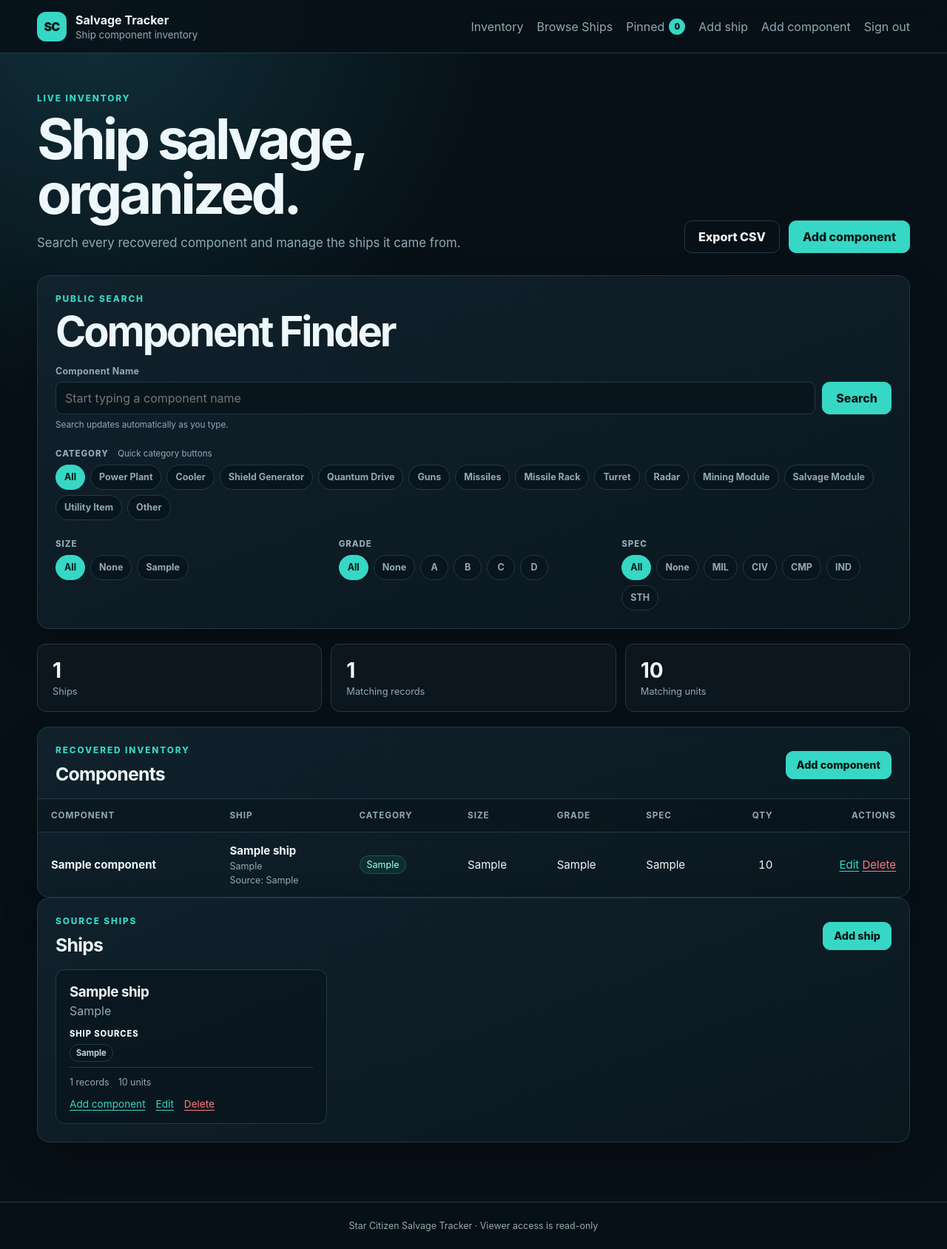
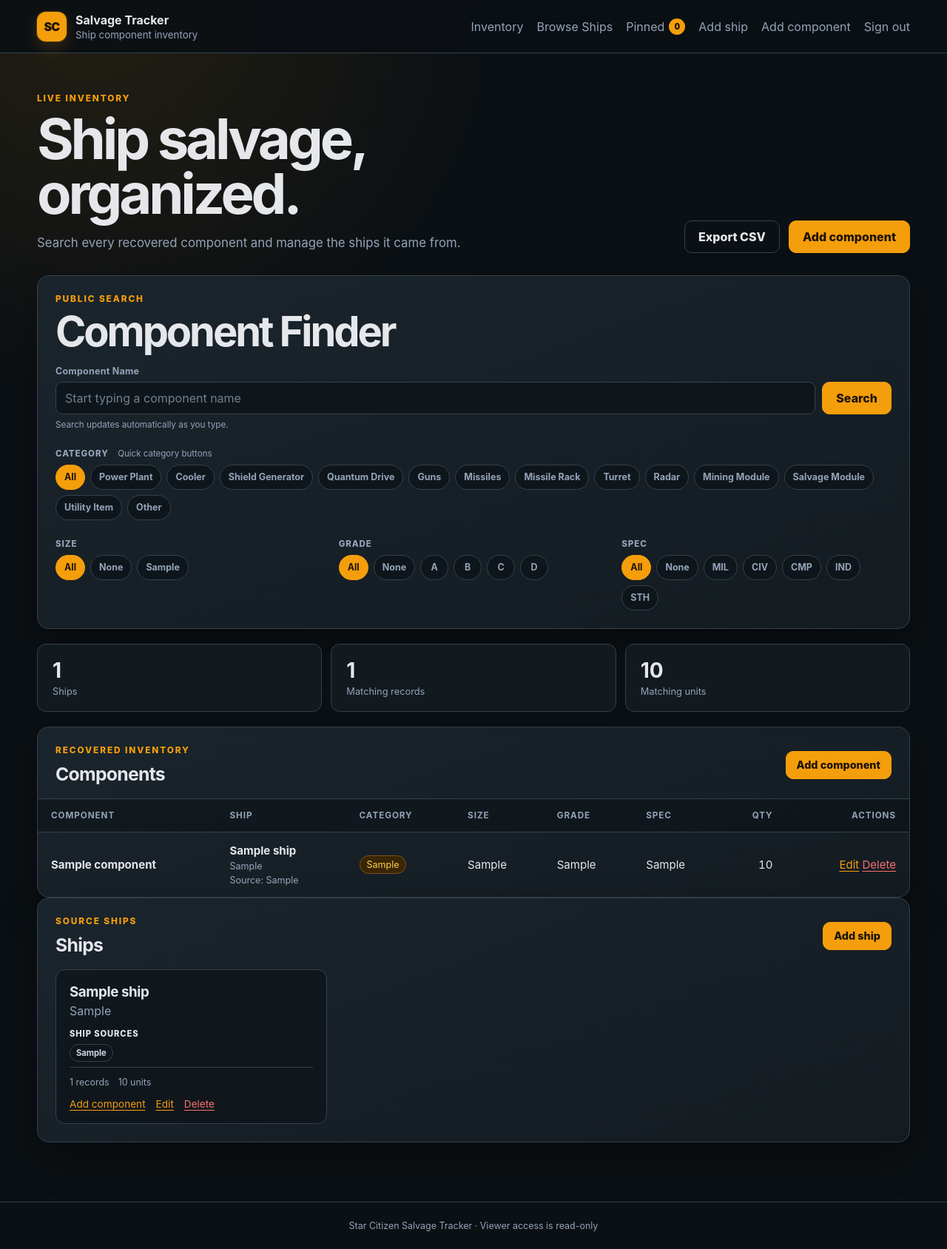
Before and after one commit to nitestalker5286/studious-octo-giggle, a Flask app: page / in a window 1280 px wide. Shown: the whole page at 74% size. Run offline with Flask 3, Linux system fonts and the light colour scheme; the visitor is signed in with stand-in values (Sample User, id 1); tables that the repository leaves empty hold one stand-in row (values such as "Sample post").

Commit message:
Apply Industrial Salvage theme site-wide

```diff
--- a/static/styles.css
+++ b/static/styles.css
@@ -1,32 +1,39 @@
 :root {
-  --bg: #071017;
-  --surface: #0d1922;
-  --surface-2: #11232e;
-  --line: #233945;
-  --text: #eef7fa;
-  --muted: #91a9b5;
-  --accent: #36d7c4;
-  --accent-dark: #092f30;
-  --danger: #ff7b7b;
-  --warning: #ffc766;
+  color-scheme: dark;
+  --bg: #0B1014;
+  --surface: #141C22;
+  --surface-2: #1B252D;
+  --surface-deep: #0F161B;
+  --line: #33414C;
+  --line-strong: #566572;
+  --text: #E5E7EB;
+  --muted: #94A3B8;
+  --accent: #F59E0B;
+  --accent-hover: #FBBF24;
+  --accent-ink: #1C1305;
+  --accent-dark: #3A2505;
+  --danger: #F87171;
+  --warning: #FBBF24;
   --radius: 16px;
-  --shadow: 0 20px 50px rgba(0,0,0,.25);
+  --shadow: 0 20px 50px rgba(0,0,0,.34);
 }
 * { box-sizing: border-box; }
 [hidden] { display: none !important; }
 html { font-family: Inter, ui-sans-serif, system-ui, -apple-system, BlinkMacSystemFont, "Segoe UI", sans-serif; background: var(--bg); color: var(--text); }
-body { margin: 0; min-height: 100vh; background: radial-gradient(circle at 10% 0%, #11303a 0, transparent 34rem), var(--bg); }
+body { margin: 0; min-height: 100vh; background: radial-gradient(circle at 10% 0%, rgba(245,158,11,.10) 0, transparent 34rem), var(--bg); }
+::selection { color: var(--accent-ink); background: var(--accent-hover); }
 a { color: var(--accent); text-underline-offset: 3px; }
+a:hover { color: var(--accent-hover); }
 button, input, select { font: inherit; }
-.site-header { min-height: 72px; display: flex; align-items: center; justify-content: space-between; gap: 24px; padding: 14px max(24px, calc((100vw - 1180px) / 2)); border-bottom: 1px solid var(--line); background: rgba(7,16,23,.88); backdrop-filter: blur(12px); position: sticky; top: 0; z-index: 10; }
+.site-header { min-height: 72px; display: flex; align-items: center; justify-content: space-between; gap: 24px; padding: 14px max(24px, calc((100vw - 1180px) / 2)); border-bottom: 1px solid var(--line); background: rgba(11,16,20,.92); backdrop-filter: blur(12px); position: sticky; top: 0; z-index: 10; }
 .brand { display: flex; gap: 12px; align-items: center; color: var(--text); text-decoration: none; }
-.brand-mark { display: grid; place-items: center; width: 40px; height: 40px; border-radius: 12px; color: #051817; background: var(--accent); font-weight: 900; letter-spacing: -.05em; }
+.brand-mark { display: grid; place-items: center; width: 40px; height: 40px; border-radius: 12px; color: var(--accent-ink); background: var(--accent); box-shadow: 0 0 0 1px rgba(251,191,36,.2), 0 8px 22px rgba(245,158,11,.18); font-weight: 900; letter-spacing: -.05em; }
 .brand small { display: block; color: var(--muted); margin-top: 2px; }
 nav { display: flex; align-items: center; gap: 18px; }
 nav a, .link-button { color: var(--muted); text-decoration: none; border: 0; background: none; padding: 0; cursor: pointer; }
-nav a:hover, .link-button:hover { color: var(--text); }
+nav a:hover, .link-button:hover { color: var(--accent-hover); }
 .watchlist-nav-link { display: inline-flex; align-items: center; gap: 6px; }
-.pin-count { display: inline-grid; place-items: center; min-width: 22px; height: 22px; padding: 0 6px; border-radius: 99px; color: #041817; background: var(--accent); font-size: .7rem; font-weight: 900; font-variant-numeric: tabular-nums; }
+.pin-count { display: inline-grid; place-items: center; min-width: 22px; height: 22px; padding: 0 6px; border-radius: 99px; color: var(--accent-ink); background: var(--accent); font-size: .7rem; font-weight: 900; font-variant-numeric: tabular-nums; }
 .container { width: min(1180px, calc(100% - 32px)); margin: 0 auto; padding: 54px 0 80px; }
 .hero { display: flex; justify-content: space-between; align-items: end; gap: 30px; margin-bottom: 30px; }
 h1, h2, h3, p { margin-top: 0; }
@@ -36,11 +43,14 @@ h3 { letter-spacing: -.02em; }
 .hero p:not(.eyebrow), .form-intro p:not(.eyebrow) { color: var(--muted); max-width: 620px; font-size: 1.05rem; line-height: 1.6; margin-bottom: 0; }
 .eyebrow { color: var(--accent); font-size: .74rem; text-transform: uppercase; letter-spacing: .16em; font-weight: 800; margin-bottom: 10px; }
 .hero-actions, .form-actions { display: flex; align-items: center; justify-content: flex-end; gap: 12px; }
-.button { display: inline-flex; justify-content: center; align-items: center; min-height: 44px; padding: 0 18px; border: 1px solid var(--accent); border-radius: 10px; color: #041817; background: var(--accent); text-decoration: none; font-weight: 800; cursor: pointer; }
-.button:hover { filter: brightness(1.08); }
+.button { display: inline-flex; justify-content: center; align-items: center; min-height: 44px; padding: 0 18px; border: 1px solid var(--accent); border-radius: 10px; color: var(--accent-ink); background: var(--accent); text-decoration: none; font-weight: 800; cursor: pointer; transition: color .15s ease, background .15s ease, border-color .15s ease, transform .15s ease; }
+.button:hover { color: var(--accent-ink); background: var(--accent-hover); border-color: var(--accent-hover); transform: translateY(-1px); }
+.button:active { transform: translateY(0); }
+.button:disabled { opacity: .45; cursor: not-allowed; transform: none; }
 .button-secondary { color: var(--text); background: transparent; border-color: var(--line); }
+.button-secondary:hover { color: var(--accent-hover); background: rgba(245,158,11,.08); border-color: var(--accent); }
 .button-small { min-height: 38px; padding: 0 14px; font-size: .9rem; }
-.panel { border: 1px solid var(--line); background: linear-gradient(160deg, rgba(17,35,46,.92), rgba(10,23,31,.96)); border-radius: var(--radius); box-shadow: var(--shadow); }
+.panel { border: 1px solid var(--line); background: linear-gradient(160deg, rgba(27,37,45,.97), rgba(20,28,34,.98)); border-radius: var(--radius); box-shadow: var(--shadow); }
 .filter-panel { padding: 24px; margin-bottom: 20px; }
 .section-heading { display: flex; justify-content: space-between; align-items: center; gap: 20px; padding: 24px 24px 18px; }
 .filter-panel .section-heading { padding: 0 0 18px; }
@@ -54,9 +64,10 @@ h3 { letter-spacing: -.02em; }
 .quick-filter-label { display: inline-block; color: var(--muted); font-size: .72rem; font-weight: 800; text-transform: uppercase; letter-spacing: .08em; margin-bottom: 8px; }
 .filter-hint { color: var(--muted); font-size: .72rem; margin-left: 8px; }
 .filter-chips { display: flex; flex-wrap: wrap; gap: 7px; }
-.filter-chip { display: inline-flex; align-items: center; min-height: 34px; padding: 5px 11px; border: 1px solid var(--line); border-radius: 99px; color: var(--muted); background: #09151d; text-decoration: none; font-size: .78rem; font-weight: 700; }
-.filter-chip:hover { color: var(--text); border-color: #3d606d; }
-.filter-chip.active { color: #041817; border-color: var(--accent); background: var(--accent); }
+.filter-chip { display: inline-flex; align-items: center; min-height: 34px; padding: 5px 11px; border: 1px solid var(--line); border-radius: 99px; color: var(--muted); background: var(--surface-deep); text-decoration: none; font-size: .78rem; font-weight: 700; transition: color .15s ease, border-color .15s ease, background .15s ease; }
+.filter-chip:hover { color: var(--accent-hover); border-color: var(--line-strong); background: var(--surface-2); }
+.filter-chip.active { color: var(--accent-ink); border-color: var(--accent); background: var(--accent); }
+.filter-chip.active:hover { border-color: var(--accent-hover); background: var(--accent-hover); }
 .filter-chips.compact .filter-chip { min-width: 38px; justify-content: center; }
 .click-filter-grid { display: grid; grid-template-columns: repeat(3, 1fr); gap: 18px; }
 .search-prompt { color: var(--muted); text-align: center; padding: 34px 20px 8px; }
@@ -67,28 +78,34 @@ h3 { letter-spacing: -.02em; }
 .field > span { color: var(--muted); font-size: .78rem; font-weight: 750; letter-spacing: .02em; }
 .field em { color: var(--accent); font-style: normal; font-size: .65rem; text-transform: uppercase; margin-left: 6px; }
 .field small { color: var(--muted); font-weight: 500; }
-input, select, textarea { width: 100%; min-height: 44px; border: 1px solid var(--line); border-radius: 9px; color: var(--text); background: #09151d; padding: 9px 12px; outline: none; }
-input:focus, select:focus, textarea:focus { border-color: var(--accent); box-shadow: 0 0 0 3px rgba(54,215,196,.12); }
+input, select, textarea { width: 100%; min-height: 44px; border: 1px solid var(--line); border-radius: 9px; color: var(--text); background: var(--surface-deep); padding: 9px 12px; outline: none; }
+input::placeholder, textarea::placeholder { color: #71808D; }
+input:hover, select:hover, textarea:hover { border-color: var(--line-strong); }
+input:focus, select:focus, textarea:focus { border-color: var(--accent); box-shadow: 0 0 0 3px rgba(245,158,11,.17); }
+option { color: var(--text); background: var(--surface); }
 .stats { display: grid; grid-template-columns: repeat(3, 1fr); gap: 12px; margin-bottom: 20px; }
-.stats > div { border: 1px solid var(--line); border-radius: 12px; background: rgba(13,25,34,.75); padding: 18px 20px; }
+.stats > div { border: 1px solid var(--line); border-radius: 12px; background: rgba(20,28,34,.88); padding: 18px 20px; }
 .stats strong { display: block; font-size: 1.75rem; }
 .stats span { color: var(--muted); font-size: .8rem; }
 .table-wrap { overflow-x: auto; border-top: 1px solid var(--line); }
 table { width: 100%; border-collapse: collapse; }
 th, td { padding: 15px 18px; border-bottom: 1px solid var(--line); text-align: left; vertical-align: middle; }
-th { color: var(--muted); font-size: .73rem; text-transform: uppercase; letter-spacing: .08em; background: rgba(5,14,20,.35); }
+th { color: var(--muted); font-size: .73rem; text-transform: uppercase; letter-spacing: .08em; background: rgba(11,16,20,.52); }
 td { font-size: .94rem; }
 td small { display: block; color: var(--muted); margin-top: 4px; }
 tr:last-child td { border-bottom: 0; }
+tbody tr { transition: background .15s ease; }
+tbody tr:hover { background: rgba(245,158,11,.045); }
 .number { text-align: right; font-variant-numeric: tabular-nums; }
 .actions { white-space: nowrap; text-align: right; }
 .actions > * { margin-left: 10px; }
 .inline-form { display: inline; margin: 0; }
 .danger-link { color: var(--danger); border: 0; background: none; padding: 0; text-decoration: underline; text-underline-offset: 3px; cursor: pointer; }
-.tag { display: inline-flex; border: 1px solid #265351; background: var(--accent-dark); color: #a6fff3; border-radius: 99px; padding: 4px 9px; font-size: .78rem; white-space: nowrap; }
-.pin-button { display: inline-flex; align-items: center; justify-content: center; gap: 6px; min-height: 34px; padding: 5px 10px; border: 1px solid var(--line); border-radius: 9px; color: var(--muted); background: #09151d; cursor: pointer; font-weight: 800; font-size: .78rem; }
-.pin-button:hover { color: var(--text); border-color: var(--accent); }
-.pin-button.pinned { color: #071817; border-color: var(--accent); background: var(--accent); }
+.tag { display: inline-flex; border: 1px solid #7C5412; background: var(--accent-dark); color: #FCD34D; border-radius: 99px; padding: 4px 9px; font-size: .78rem; white-space: nowrap; }
+.pin-button { display: inline-flex; align-items: center; justify-content: center; gap: 6px; min-height: 34px; padding: 5px 10px; border: 1px solid var(--line); border-radius: 9px; color: var(--muted); background: var(--surface-deep); cursor: pointer; font-weight: 800; font-size: .78rem; }
+.pin-button:hover { color: var(--accent-hover); border-color: var(--accent); }
+.pin-button.pinned { color: var(--accent-ink); border-color: var(--accent); background: var(--accent); }
+.pin-button.pinned:hover { background: var(--accent-hover); border-color: var(--accent-hover); }
 .pin-button-icon { width: 36px; height: 36px; padding: 0; border-radius: 50%; font-size: 1rem; }
 .pin-cell { min-width: 88px; }
 .visually-hidden { position: absolute !important; width: 1px; height: 1px; padding: 0; margin: -1px; overflow: hidden; clip: rect(0,0,0,0); white-space: nowrap; border: 0; }
@@ -98,34 +115,34 @@ tr:last-child td { border-bottom: 0; }
 .sources-disclosure summary { color: var(--accent); cursor: pointer; font-weight: 800; font-size: .82rem; }
 .sources-disclosure[open] summary { margin-bottom: 9px; }
 .source-list { display: grid; gap: 6px; min-width: 250px; }
-.source-item { display: flex; justify-content: space-between; align-items: center; gap: 12px; padding: 9px 10px; border: 1px solid var(--line); border-radius: 9px; color: var(--text); background: rgba(7,16,23,.58); text-decoration: none; }
-.source-item:hover { border-color: var(--accent); }
+.source-item { display: flex; justify-content: space-between; align-items: center; gap: 12px; padding: 9px 10px; border: 1px solid var(--line); border-radius: 9px; color: var(--text); background: rgba(11,16,20,.72); text-decoration: none; }
+.source-item:hover { color: var(--text); border-color: var(--accent); background: rgba(245,158,11,.06); }
 .source-item span { min-width: 0; }
 .source-item small { display: block; color: var(--muted); margin-top: 2px; font-size: .7rem; }
 .source-quantity { flex: 0 0 auto; color: var(--accent); font-size: .76rem; white-space: nowrap; }
 .mobile-sources { margin-top: 14px; padding-top: 12px; border-top: 1px solid var(--line); }
 .ship-grid { display: grid; grid-template-columns: repeat(3, 1fr); gap: 14px; padding: 0 24px 24px; }
-.ship-card { border: 1px solid var(--line); border-radius: 13px; background: rgba(7,16,23,.48); padding: 18px; }
+.ship-card { border: 1px solid var(--line); border-radius: 13px; background: rgba(11,16,20,.58); padding: 18px; }
 .page-intro { margin-bottom: 28px; }
 .page-intro h1 { margin-bottom: 14px; }
 .page-intro > p:last-child, .ship-detail-header > div:first-child > p:last-child { color: var(--muted); font-size: 1.05rem; line-height: 1.6; max-width: 680px; }
 .public-ship-grid { display: grid; grid-template-columns: repeat(3, 1fr); gap: 14px; }
-.public-ship-card { display: flex; flex-direction: column; min-height: 230px; padding: 22px; border: 1px solid var(--line); border-radius: 14px; background: linear-gradient(160deg, rgba(17,35,46,.92), rgba(10,23,31,.96)); box-shadow: var(--shadow); color: var(--text); text-decoration: none; transition: transform .15s ease, border-color .15s ease; }
-.public-ship-card:hover { transform: translateY(-2px); border-color: var(--accent); }
+.public-ship-card { display: flex; flex-direction: column; min-height: 230px; padding: 22px; border: 1px solid var(--line); border-radius: 14px; background: linear-gradient(160deg, rgba(27,37,45,.97), rgba(20,28,34,.98)); box-shadow: var(--shadow); color: var(--text); text-decoration: none; transition: transform .15s ease, border-color .15s ease, background .15s ease; }
+.public-ship-card:hover { color: var(--text); transform: translateY(-2px); border-color: var(--accent); background: linear-gradient(160deg, rgba(58,37,5,.64), rgba(20,28,34,.98)); }
 .public-ship-card h2 { font-size: 1.4rem; margin-bottom: 5px; }
 .public-ship-card p { color: var(--muted); }
 .public-ship-source { flex: 1; }
 .public-ship-source span { display: block; color: var(--text); font-size: .7rem; font-weight: 800; text-transform: uppercase; letter-spacing: .08em; margin-bottom: 3px; }
 .ship-source-tags { display: flex; flex-wrap: wrap; gap: 5px; margin-top: 7px; }
-.ship-source-tag { display: inline-flex !important; width: fit-content; padding: 4px 8px; border: 1px solid var(--line); border-radius: 99px; color: #bcd0d9 !important; background: #09151d; font-size: .7rem !important; font-weight: 700 !important; text-transform: none !important; letter-spacing: 0 !important; margin: 0 !important; }
+.ship-source-tag { display: inline-flex !important; width: fit-content; padding: 4px 8px; border: 1px solid var(--line); border-radius: 99px; color: #CBD5E1 !important; background: var(--surface-deep); font-size: .7rem !important; font-weight: 700 !important; text-transform: none !important; letter-spacing: 0 !important; margin: 0 !important; }
 .ship-detail-sources { margin-top: 12px; color: var(--muted); font-size: .8rem; }
 .public-ship-card .ship-meta { margin-top: auto; }
 .view-ship { display: inline-flex; justify-content: space-between; align-items: center; color: var(--accent); margin-top: 16px; font-size: .86rem; font-weight: 800; }
 .ship-directory-intro { display: grid; grid-template-columns: minmax(0, 1fr) minmax(320px, .55fr); gap: 36px; align-items: end; }
 .ship-search { padding-bottom: 4px; }
 .alphabet-nav { display: flex; flex-wrap: wrap; gap: 6px; margin-bottom: 20px; }
-.alphabet-nav a { display: grid; place-items: center; min-width: 32px; height: 32px; border: 1px solid var(--line); border-radius: 8px; color: var(--muted); background: rgba(13,25,34,.7); text-decoration: none; font-size: .75rem; font-weight: 800; }
-.alphabet-nav a:hover, .alphabet-nav a.active { color: #041817; background: var(--accent); border-color: var(--accent); }
+.alphabet-nav a { display: grid; place-items: center; min-width: 32px; height: 32px; border: 1px solid var(--line); border-radius: 8px; color: var(--muted); background: rgba(20,28,34,.86); text-decoration: none; font-size: .75rem; font-weight: 800; }
+.alphabet-nav a:hover, .alphabet-nav a.active { color: var(--accent-ink); background: var(--accent-hover); border-color: var(--accent-hover); }
 .directory-result-heading { display: flex; justify-content: space-between; align-items: center; color: var(--muted); font-size: .82rem; margin: 0 2px 12px; }
 .back-link { display: inline-block; margin-bottom: 22px; color: var(--muted); text-decoration: none; }
 .back-link:hover { color: var(--text); }
```
Also changed, not shown: other parts of static/styles.css (+20 -14 lines), README.md.
